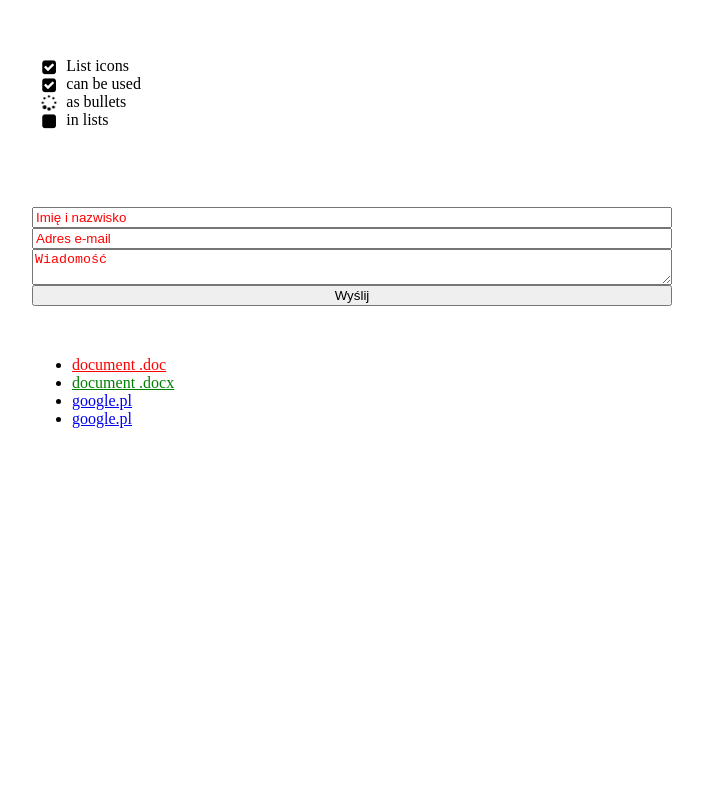
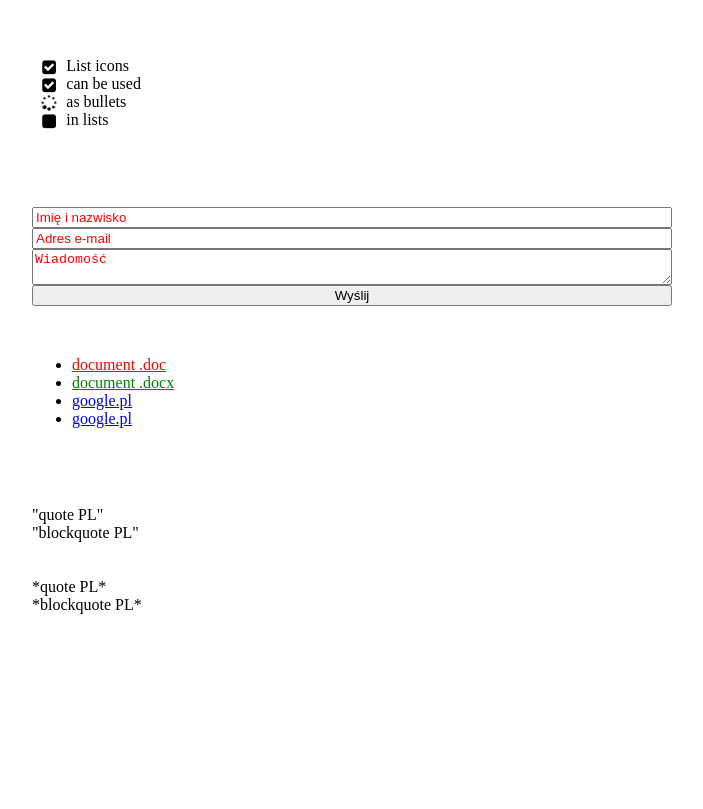
Before and after one commit to poiuytrewq0987654321/css-animacje-warsztaty, a plain HTML site: page index.html in a window 1280 px wide. Shown: the part 1113-1922 px from the top of the page, without its empty margins (18-721 px from the left). Before the commit the page ends 1819 px from the top, so only its background shows below. Drawn offline with Linux system fonts and the light colour scheme; grey boxes are pictures that could not be loaded.

Commit message:
css-warsztaty5
nadanie blockquote znacznika na poczatku i koncu oraz zmienianie znacznikow dla blockquote oraz q w zaleznosci od jezyka

```diff
--- a/css/style.css
+++ b/css/style.css
@@ -90,7 +90,7 @@ div.form{
 /* zmiana koloru linku do pobierania dla plików doc i docx */
 
 div.linki{
-    height:300px;
+    height:100px;
     width:50%;
     margin: 0 0 50px 50px;
 }
@@ -102,3 +102,27 @@ div.linki{
 .linki a[href$=".docx"]{
     color:green;
 }
+
+/* rozne znaczniki cytatow dla roznych jezykow */
+
+div.cytat{
+    height: 300px;
+    width:50%;
+    margin: 0 0 50px 50px;
+}
+
+
+q:before, blockquote:before{
+    content: '"';
+}
+
+q:after, blockquote:after{
+    content: '"';
+}
+
+q[lang="en"]:before, blockquote[lang="en"]:before{
+    content:"*";
+}
+q[lang="en"]:after, blockquote[lang="en"]:after{
+    content:"*";
+}
--- a/index.html
+++ b/index.html
@@ -74,6 +74,18 @@
         </ul>
     </div>
 
+    </div <div class="clear"></div>
+
+    <div class="cytat">
+        <q lang="pl">quote PL</q>
+        <blockquote lang="pl">blockquote PL</blockquote>
+        <br>
+        <br>
+        <br>
+        <br>
+        <q lang="en">quote PL</q>
+        <blockquote lang="en">blockquote PL</blockquote>
+    </div>
 
 
 
```
